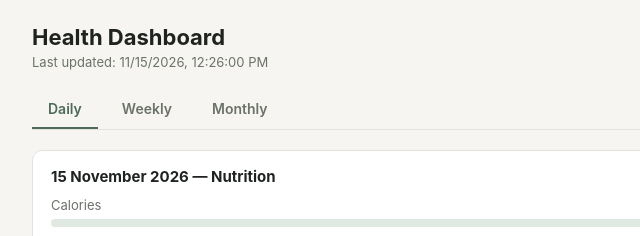
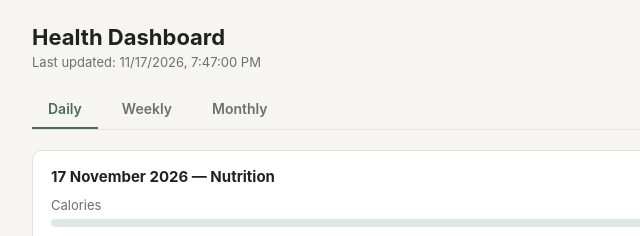
Before and after one commit to carolinecowancopy-ui/qz7mkd2x, a plain HTML site: page index.html in a window 1280 px wide. Shown: the top 236 px of the page, 248-888 px from the left. Drawn offline with nearby package versions, Linux system fonts and the light colour scheme.

Commit message:
Daily report update

```diff
--- a/index.html
+++ b/index.html
@@ -101,9 +101,9 @@
 // weekly, or monthly report runs (or whenever a manual refresh is asked
 // for). It does not fetch anything live on its own when opened.
 const DATA = {
-  generatedAt: "2026-11-15T12:26:00",
+  generatedAt: "2026-11-17T19:47:00",
   daily: {
-    date: "15 November 2026",
+    date: "17 November 2026",
     calories: { logged: 0, target: 1800 },
     protein: { logged: 0, target: 100 },
     carbs: { logged: 0 },
@@ -125,18 +125,18 @@ const DATA = {
     improve: "The logging gap is the whole story: 0 of 7 days have any entry, extending a run back to 31 July. The BP gap carries the most real stakes: perimenopause is a documented window where blood pressure tends to rise, and the last reading (26 July, ~109/62 with a pulse near 69, comfortably in the normal range and a good way below the 120/80 boundary) is now sixteen weeks old, too old to say where blood pressure sits today. Resistance training and protein are the main levers for preserving muscle and bone through perimenopause, so the training gap matters on the same grounds.",
     suggestions: "Take one morning BP reading this coming week as the restart entry; if it lands in the 130s systolic or higher, that's worth mentioning to your doctor. Log one full day of meals end to end so calorie and protein totals come back and the 100g floor is trackable again. Jot one line after any sprint or lift (\u201csprints, 20 min\u201d / \u201clifted, upper body\u201d); even one or two entries would make next week's report say something real.",
     trend: {
-      days: ["9 Nov", "10 Nov", "11 Nov", "12 Nov", "13 Nov", "14 Nov", "15 Nov"],
+      days: ["16 Nov", "17 Nov", "18 Nov", "19 Nov", "20 Nov", "21 Nov", "22 Nov"],
       calories: [null, null, null, null, null, null, null],
       protein: [null, null, null, null, null, null, null]
     },
     days: [
-      { date: "9 Nov", calories: null, protein: null, exercise: [], bp: null },
-      { date: "10 Nov", calories: null, protein: null, exercise: [], bp: null },
-      { date: "11 Nov", calories: null, protein: null, exercise: [], bp: null },
-      { date: "12 Nov", calories: null, protein: null, exercise: [], bp: null },
-      { date: "13 Nov", calories: null, protein: null, exercise: [], bp: null },
-      { date: "14 Nov", calories: null, protein: null, exercise: [], bp: null },
-      { date: "15 Nov", calories: null, protein: null, exercise: [], bp: null }
+      { date: "16 Nov", calories: null, protein: null, exercise: [], bp: null },
+      { date: "17 Nov", calories: null, protein: null, exercise: [], bp: null },
+      { date: "18 Nov", calories: null, protein: null, exercise: [], bp: null },
+      { date: "19 Nov", calories: null, protein: null, exercise: [], bp: null },
+      { date: "20 Nov", calories: null, protein: null, exercise: [], bp: null },
+      { date: "21 Nov", calories: null, protein: null, exercise: [], bp: null },
+      { date: "22 Nov", calories: null, protein: null, exercise: [], bp: null }
     ],
     previousWeek: {
       range: "2\u20138 November 2026",
```
Also changed, not shown: latest.txt.
